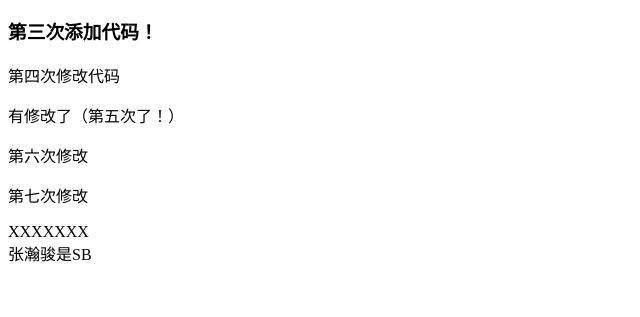
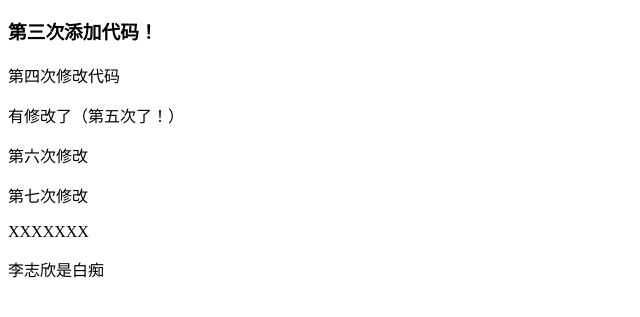
Before and after one commit to a664334350/firstTestRepository, a plain HTML site: page index.html in a window 1280 px wide. Shown: the part 127-444 px from the top of the page, without its empty margins (0-640 px from the left). Drawn offline with Linux system fonts and the light colour scheme.

Commit message:
刚才提交代码那个人那句话有问题

```diff
--- a/index.html
+++ b/index.html
@@ -13,6 +13,6 @@
 		<section>第六次修改</section>
 		<p>第七次修改</p>
 		<div>XXXXXXX</div>
-		<div>张瀚骏是SB</div>
+		<p>李志欣是白痴</p>
 	</body>
 </html>
```
